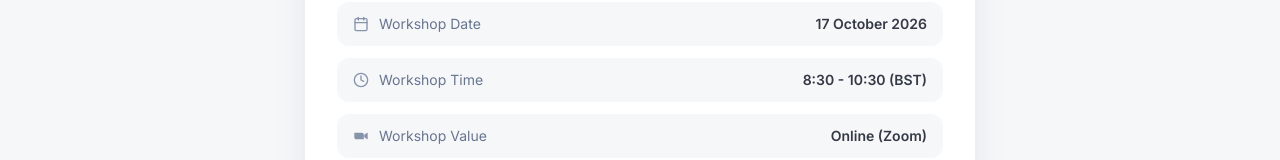
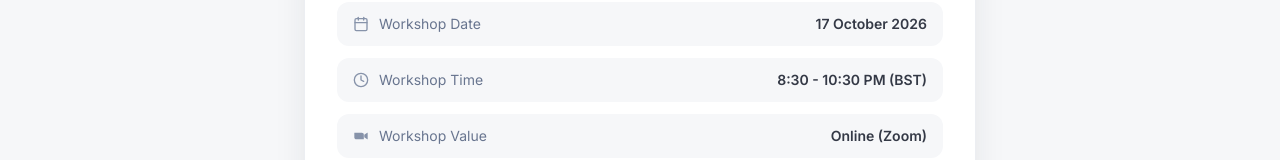
Before and after one commit to moududi2002/research-ustad-workshop, a Next.js app in the folder frontend/: page /success in a window 1280 px wide. Shown: the part 633-793 px from the top of the page. Built offline with nearby package versions, Linux system fonts and the light colour scheme; no server answers.

Commit message:
time and value v1

```diff
--- a/frontend/src/app/success/page.tsx
+++ b/frontend/src/app/success/page.tsx
@@ -54,7 +54,7 @@ function SuccessContent() {
   }, [registrationId]);
 
   const workshopDate = ' 17 October 2026';
-  const workshopTime = ' 8:30 - 10:30 (BST)';
+  const workshopTime = ' 8:30 - 10:30 PM (BST)';
   const workshopValue= 'Online (Zoom)'
 
   const calendarUrl =
```
Also changed, not shown: 1 other file (tests, documents, lock files or other folders).
